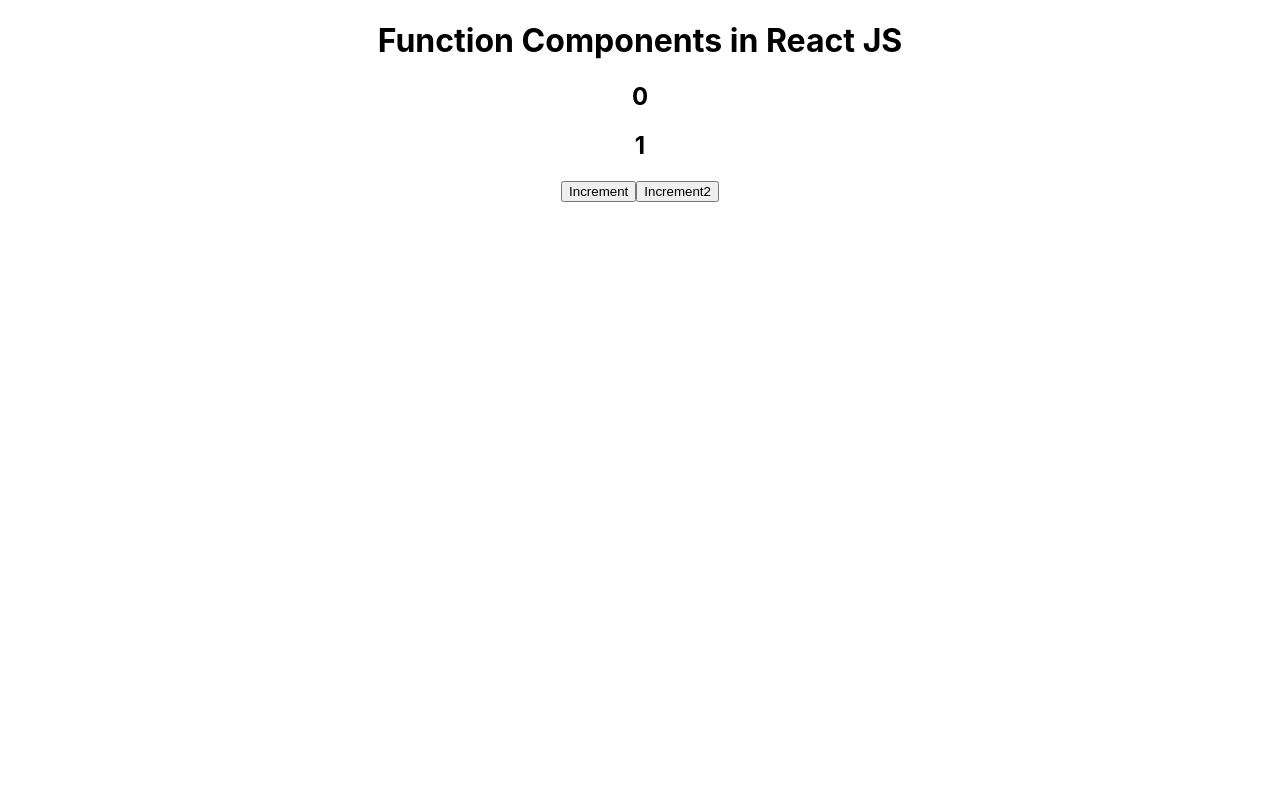
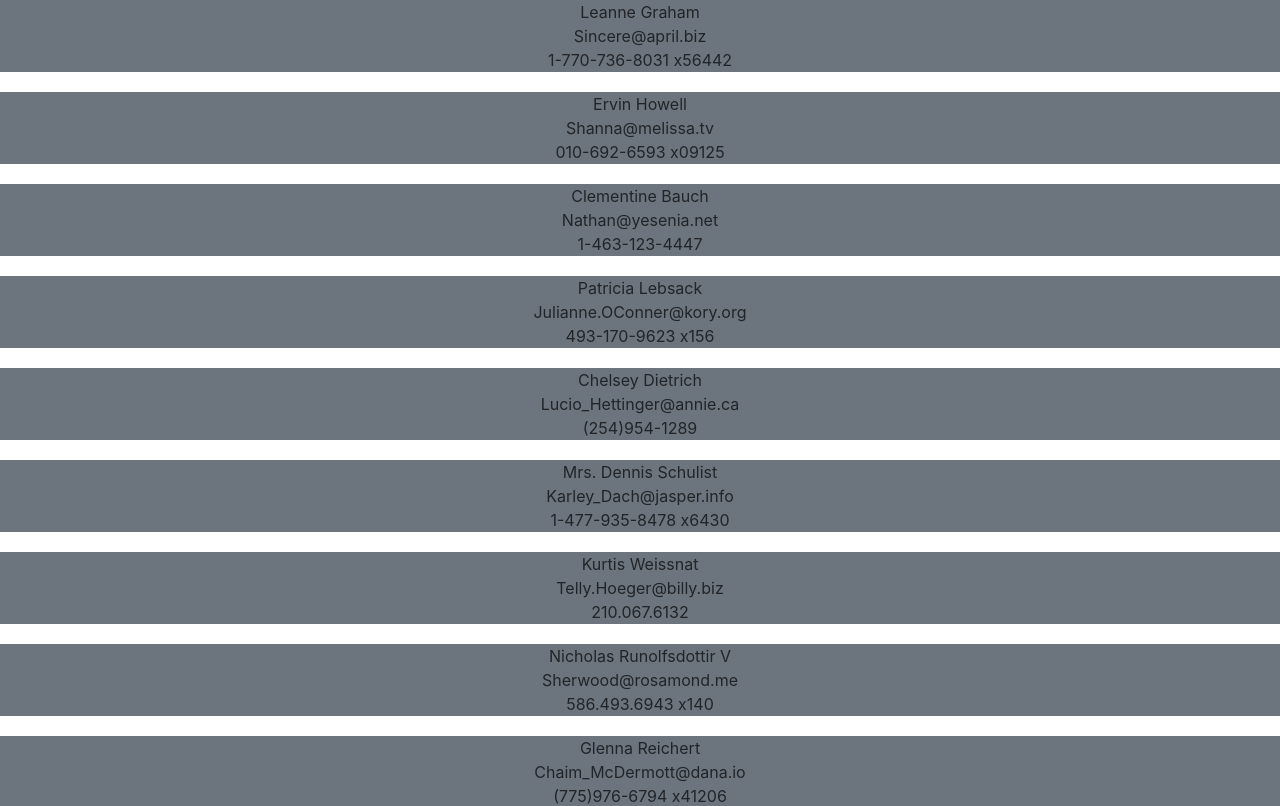
Before and after one commit to 02abhishekchoudhary/React, a React (Create React App) app: page / in a window 1280 px wide. Shown: the top 806 px of the page. Built offline with nearby package versions, Linux system fonts and the light colour scheme.

Commit message:
Props Done in CBC & FBC

```diff
--- a/public/index.html
+++ b/public/index.html
@@ -25,6 +25,8 @@
       Learn how to configure a non-root public URL by running `npm run build`.
     -->
     <title>React App</title>
+    <link href="https://cdn.jsdelivr.net/npm/bootstrap@5.3.0-alpha3/dist/css/bootstrap.min.css" rel="stylesheet"
+      integrity="sha384-KK94CHFLLe+nY2dmCWGMq91rCGa5gtU4mk92HdvYe+M/SXH301p5ILy+dN9+nJOZ" crossorigin="anonymous">
   </head>
   <body>
     <noscript>You need to enable JavaScript to run this app.</noscript>
--- a/src/App.js
+++ b/src/App.js
@@ -1,12 +1,25 @@
-import './App.css';
-import ClassComp from './Components/ClassComp';
-import FunctionComp from './Components/FunctionComp';
+import "./App.css";
+import ClassComp from "./Components/ClassComp";
+import FunctionComp from "./Components/FunctionComp";
+import PropsClassComp from "./Components/PropsClassComp";
+import PropsFunctionComp from "./Components/PropsFunctionComp";
 
 function App() {
   return (
     <div className="App">
       {/* <ClassComp/> */}
+      {/* <FunctionComp/> */}
+      {/* <PropsClassComp name="Abhishek" num={24} /> */}
+      {/* <PropsFunctionComp
+        name="Abhishek"
+        num={24}
+        user={{ userName: "Abhishek", city: "Delhi" }}
+      >
+        {{ color: "cyan", backgroundColor: "pink" }}
+      </PropsFunctionComp> */}
+      <PropsFunctionComp />
       <FunctionComp/>
+
     </div>
   );
 }
--- a/src/Components/FunctionComp.js
+++ b/src/Components/FunctionComp.js
@@ -1,37 +1,50 @@
 import React, { useState } from "react";
+import ItemDetails from "./ItemDetails";
 
 const FunctionComp = () => {
-  const [counter, setCounter] = useState({
-    count1: 0,
-    count2:1
-  });
-
+  // const [counter, setCounter] = useState({
+  //   count1: 0,
+  //   count2: 1,
+  // });
 
   // const [counter2, setCounter2] = useState(1);
 
-  const onIncrement = () => {
-    setCounter({
-      ...counter,
-      count1: counter.count1 + 1
-    });
-  };
+  // const onIncrement = () => {
+  //   setCounter((prevState) => {
+  //     console.log(prevState);
+  //     return {
+  //       ...counter,
+  //       count1: prevState.count1 + 1,
+  //     };
+  //   });
+  //   setCounter((prevState) => {
+  //     console.log(prevState);
+  //     return {
+  //       ...counter,
+  //       count1: prevState.count1 + 1,
+  //     };
+  //   });
+  // };
 
-  const onIncrement2 = () => {
-    setCounter({
-      ...counter,
-      count2: counter.count2 + 1
-    });
-  };
+  // const onIncrement2 = () => {
+  //   setCounter({
+  //     ...counter,
+  //     count2: counter.count2 + 1,
+  //   });
+  // };
 
   return (
     <div>
-      {console.log(counter)}
-      <h1>Function Components in React JS</h1>
+      {/* {console.log(counter)} */}
+      {/* <h1>Function Components in React JS</h1>
       <h2>{counter.count1}</h2>
-      <h2>{counter.count2}</h2>
-      <div>
+      <h2>{counter.count2}</h2> */}
+      {/* <div>
         <button onClick={() => onIncrement()}>Increment</button>
         <button onClick={() => onIncrement2()}>Increment2</button>
+      </div> */}
+      <div style={{ marginTop: "20px" }}>
+        <ItemDetails name={"XYZ"} email={"xyz@gmail.com"} />
       </div>
     </div>
   );
--- /dev/null
+++ b/src/Components/ItemDetails.js
@@ -0,0 +1,17 @@
+import React from "react";
+import "./components.css";
+
+const ItemDetails = ({ name, email, phone }) => {
+  console.log(phone);
+  return (
+    <div className="user-info text-dark bg-secondary">
+      <div>
+        <div>{name}</div>
+        <div>{email}</div>
+        {phone && <div>{phone}</div>}
+      </div>
+    </div>
+  );
+};
+
+export default ItemDetails;
--- /dev/null
+++ b/src/Components/PropsClassComp.js
@@ -0,0 +1,21 @@
+import React, { Component } from 'react'
+
+export class PropsClassComp extends Component {
+  constructor(props) {
+    super(props)
+    console.log(props);
+  }
+
+
+  render() {
+    return (
+      <div>
+        <h1>Props In Class Component</h1>
+        <h3>Name = {this.props.name}</h3><br />
+        <h3>Age = {this.props.Age}</h3>
+      </div>
+    )
+  }
+}
+
+export default PropsClassComp
--- /dev/null
+++ b/src/Components/PropsFunctionComp.js
@@ -0,0 +1,67 @@
+import React, { Children, useState } from "react";
+import ItemDetails from "./ItemDetails";
+import usersData from "./users.json";
+import "./components.css";
+
+console.log(usersData);
+// We can diirectly pass destructured props in paramters instead of using props
+// e.g: const PropsFunctionComp = ({ name, num, user:{city, country} })
+
+const PropsFunctionComp = (props) => {
+  // console.log(props);
+  // const {
+  //   // name,
+  //   // num,
+  //   user: { userName, city },
+  // } = props;
+
+  // const [number, setNumber] = useState(num);
+
+  return (
+    <div>
+      {/* <h1>Props In Function Component</h1> */}
+      {/* <h2 style={ props.children }>{userName} lives in {city}</h2> */}
+      {/* <div> */}
+      {/* <h3>Name = {props.name}</h3>
+        <h3>Age = {props.num}</h3> */}
+      {/* <h3>Name : {name}</h3>
+        <h3>Age : {num}</h3>
+        <h3>
+          Info : {userName} is the capital of {city}{" "}
+        </h3>
+        <h4>{props.children}</h4>
+        <div>
+          {number}
+          <button onClick={() => setNumber(number + 1)}>Set Age</button>
+        </div>
+      // </div> */}
+
+      {usersData.map((user, index) => (
+        // <div key={index} className="user-info">
+        //   <div>{user.name}</div>
+        //   <div>{user.email}</div>
+        //   <div>{user.phone}</div>
+        // </div>
+        <ItemDetails key={index} name={user.name} email={ user.email} phone={user.phone} />
+      ))}
+
+      {/* {usersData.map((user, index) => {
+        return (
+          <div key={index} className="user-info">
+            <div>{user.name}</div>
+            <div>{user.email}</div>
+            <div>{user.phone}</div>
+          </div>
+        );
+      })} */}
+      {/* <ItemDetails/> */}
+    </div>
+  );
+};
+
+export default PropsFunctionComp;
+
+/* How to use props */
+// 1.To use props. everytime to access value
+// 2.To destructure the data from the props
+// 3. To destructure directly in parametrs
--- /dev/null
+++ b/src/Components/components.css
@@ -0,0 +1,9 @@
+.user-info{
+  background-color: grey;
+  margin-top: 20px;
+  color: white;
+}
+
+.user-info:first-child{
+  margin-top: 0;
+}
--- /dev/null
+++ b/src/Components/users.json
@@ -0,0 +1,232 @@
+[
+  {
+    "id": 1,
+    "name": "Leanne Graham",
+    "username": "Bret",
+    "email": "Sincere@april.biz",
+    "address": {
+      "street": "Kulas Light",
+      "suite": "Apt. 556",
+      "city": "Gwenborough",
+      "zipcode": "92998-3874",
+      "geo": {
+        "lat": "-37.3159",
+        "lng": "81.1496"
+      }
+    },
+    "phone": "1-770-736-8031 x56442",
+    "website": "hildegard.org",
+    "company": {
+      "name": "Romaguera-Crona",
+      "catchPhrase": "Multi-layered client-server neural-net",
+      "bs": "harness real-time e-markets"
+    }
+  },
+  {
+    "id": 2,
+    "name": "Ervin Howell",
+    "username": "Antonette",
+    "email": "Shanna@melissa.tv",
+    "address": {
+      "street": "Victor Plains",
+      "suite": "Suite 879",
+      "city": "Wisokyburgh",
+      "zipcode": "90566-7771",
+      "geo": {
+        "lat": "-43.9509",
+        "lng": "-34.4618"
+      }
+    },
+    "phone": "010-692-6593 x09125",
+    "website": "anastasia.net",
+    "company": {
+      "name": "Deckow-Crist",
+      "catchPhrase": "Proactive didactic contingency",
+      "bs": "synergize scalable supply-chains"
+    }
+  },
+  {
+    "id": 3,
+    "name": "Clementine Bauch",
+    "username": "Samantha",
+    "email": "Nathan@yesenia.net",
+    "address": {
+      "street": "Douglas Extension",
+      "suite": "Suite 847",
+      "city": "McKenziehaven",
+      "zipcode": "59590-4157",
+      "geo": {
+        "lat": "-68.6102",
+        "lng": "-47.0653"
+      }
+    },
+    "phone": "1-463-123-4447",
+    "website": "ramiro.info",
+    "company": {
+      "name": "Romaguera-Jacobson",
+      "catchPhrase": "Face to face bifurcated interface",
+      "bs": "e-enable strategic applications"
+    }
+  },
+  {
+    "id": 4,
+    "name": "Patricia Lebsack",
+    "username": "Karianne",
+    "email": "Julianne.OConner@kory.org",
+    "address": {
+      "street": "Hoeger Mall",
+      "suite": "Apt. 692",
+      "city": "South Elvis",
+      "zipcode": "53919-4257",
+      "geo": {
+        "lat": "29.4572",
+        "lng": "-164.2990"
+      }
+    },
+    "phone": "493-170-9623 x156",
+    "website": "kale.biz",
+    "company": {
+      "name": "Robel-Corkery",
+      "catchPhrase": "Multi-tiered zero tolerance productivity",
+      "bs": "transition cutting-edge web services"
+    }
+  },
+  {
+    "id": 5,
+    "name": "Chelsey Dietrich",
+    "username": "Kamren",
+    "email": "Lucio_Hettinger@annie.ca",
+    "address": {
+      "street": "Skiles Walks",
+      "suite": "Suite 351",
+      "city": "Roscoeview",
+      "zipcode": "33263",
+      "geo": {
+        "lat": "-31.8129",
+        "lng": "62.5342"
+      }
+    },
+    "phone": "(254)954-1289",
+    "website": "demarco.info",
+    "company": {
+      "name": "Keebler LLC",
+      "catchPhrase": "User-centric fault-tolerant solution",
+      "bs": "revolutionize end-to-end systems"
+    }
+  },
+  {
+    "id": 6,
+    "name": "Mrs. Dennis Schulist",
+    "username": "Leopoldo_Corkery",
+    "email": "Karley_Dach@jasper.info",
+    "address": {
+      "street": "Norberto Crossing",
+      "suite": "Apt. 950",
+      "city": "South Christy",
+      "zipcode": "23505-1337",
+      "geo": {
+        "lat": "-71.4197",
+        "lng": "71.7478"
+      }
+    },
+    "phone": "1-477-935-8478 x6430",
+    "website": "ola.org",
+    "company": {
+      "name": "Considine-Lockman",
+      "catchPhrase": "Synchronised bottom-line interface",
+      "bs": "e-enable innovative applications"
+    }
+  },
+  {
+    "id": 7,
+    "name": "Kurtis Weissnat",
+    "username": "Elwyn.Skiles",
+    "email": "Telly.Hoeger@billy.biz",
+    "address": {
+      "street": "Rex Trail",
+      "suite": "Suite 280",
+      "city": "Howemouth",
+      "zipcode": "58804-1099",
+      "geo": {
+        "lat": "24.8918",
+        "lng": "21.8984"
+      }
+    },
+    "phone": "210.067.6132",
+    "website": "elvis.io",
+    "company": {
+      "name": "Johns Group",
+      "catchPhrase": "Configurable multimedia task-force",
+      "bs": "generate enterprise e-tailers"
+    }
+  },
+  {
+    "id": 8,
+    "name": "Nicholas Runolfsdottir V",
+    "username": "Maxime_Nienow",
+    "email": "Sherwood@rosamond.me",
+    "address": {
+      "street": "Ellsworth Summit",
+      "suite": "Suite 729",
+      "city": "Aliyaview",
+      "zipcode": "45169",
+      "geo": {
+        "lat": "-14.3990",
+        "lng": "-120.7677"
+      }
+    },
+    "phone": "586.493.6943 x140",
+    "website": "jacynthe.com",
+    "company": {
+      "name": "Abernathy Group",
+      "catchPhrase": "Implemented secondary concept",
+      "bs": "e-enable extensible e-tailers"
+    }
+  },
+  {
+    "id": 9,
+    "name": "Glenna Reichert",
+    "username": "Delphine",
+    "email": "Chaim_McDermott@dana.io",
+    "address": {
+      "street": "Dayna Park",
+      "suite": "Suite 449",
+      "city": "Bartholomebury",
+      "zipcode": "76495-3109",
+      "geo": {
+        "lat": "24.6463",
+        "lng": "-168.8889"
+      }
+    },
+    "phone": "(775)976-6794 x41206",
+    "website": "conrad.com",
+    "company": {
+      "name": "Yost and Sons",
+      "catchPhrase": "Switchable contextually-based project",
+      "bs": "aggregate real-time technologies"
+    }
+  },
+  {
+    "id": 10,
+    "name": "Clementina DuBuque",
+    "username": "Moriah.Stanton",
+    "email": "Rey.Padberg@karina.biz",
+    "address": {
+      "street": "Kattie Turnpike",
+      "suite": "Suite 198",
+      "city": "Lebsackbury",
+      "zipcode": "31428-2261",
+      "geo": {
+        "lat": "-38.2386",
+        "lng": "57.2232"
+      }
+    },
+    "phone": "024-648-3804",
+    "website": "ambrose.net",
+    "company": {
+      "name": "Hoeger LLC",
+      "catchPhrase": "Centralized empowering task-force",
+      "bs": "target end-to-end models"
+    }
+  }
+]
```
